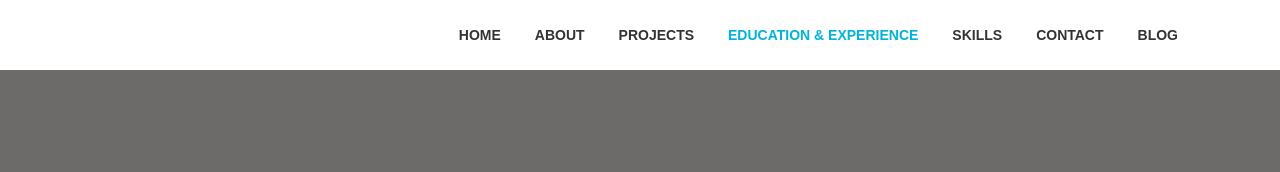
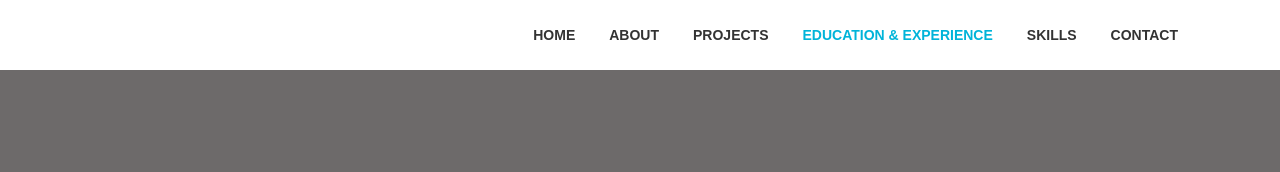
Before and after one commit to DivijeshVarma/divijesh.cloud, a plain HTML site: page index.html in a window 1280 px wide. Shown: the top 172 px of the page. Drawn offline with Linux system fonts and the light colour scheme; no server answers; files whose address does not match are found by name.

Commit message:
new edit

```diff
--- a/index.html
+++ b/index.html
@@ -69,9 +69,7 @@
             <li class="nav-item">
               <a class="nav-link" href="#contact"> Contact </a>
             </li>
-            <li class="nav-item">
-              <a class="nav-link" href="https://blog.marikabergman.com"> Blog </a>
-            </li>
+
           </ul>
         </div>
       </div>
@@ -96,9 +94,7 @@
         <li>
           <a href="#contact">Contact</a>
         </li>
-        <li>
-          <a href="https://blog.marikabergman.com">Blog</a>
-        </li>
+
       </ul>
       <!-- Mobile Menu End -->
     </nav>
```
